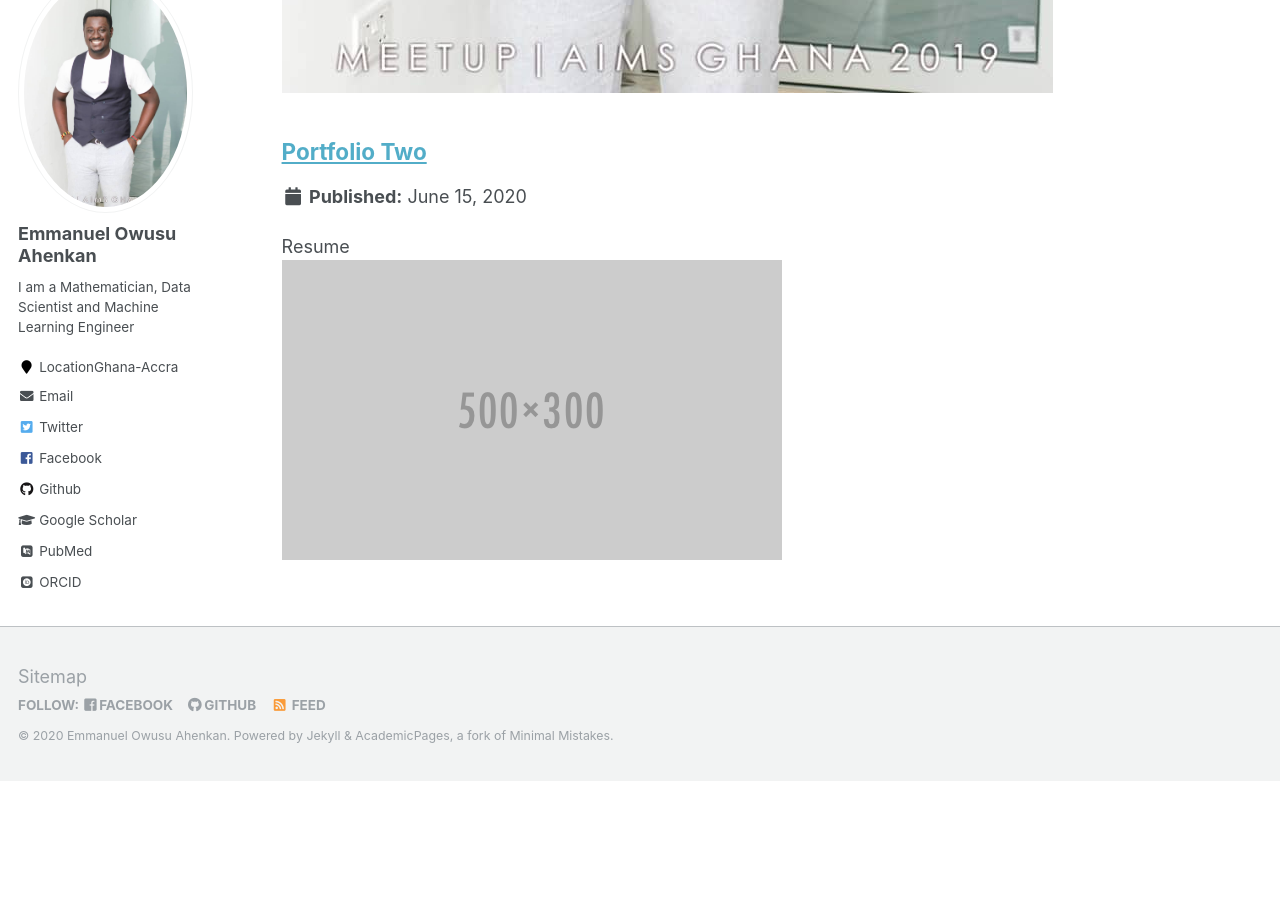
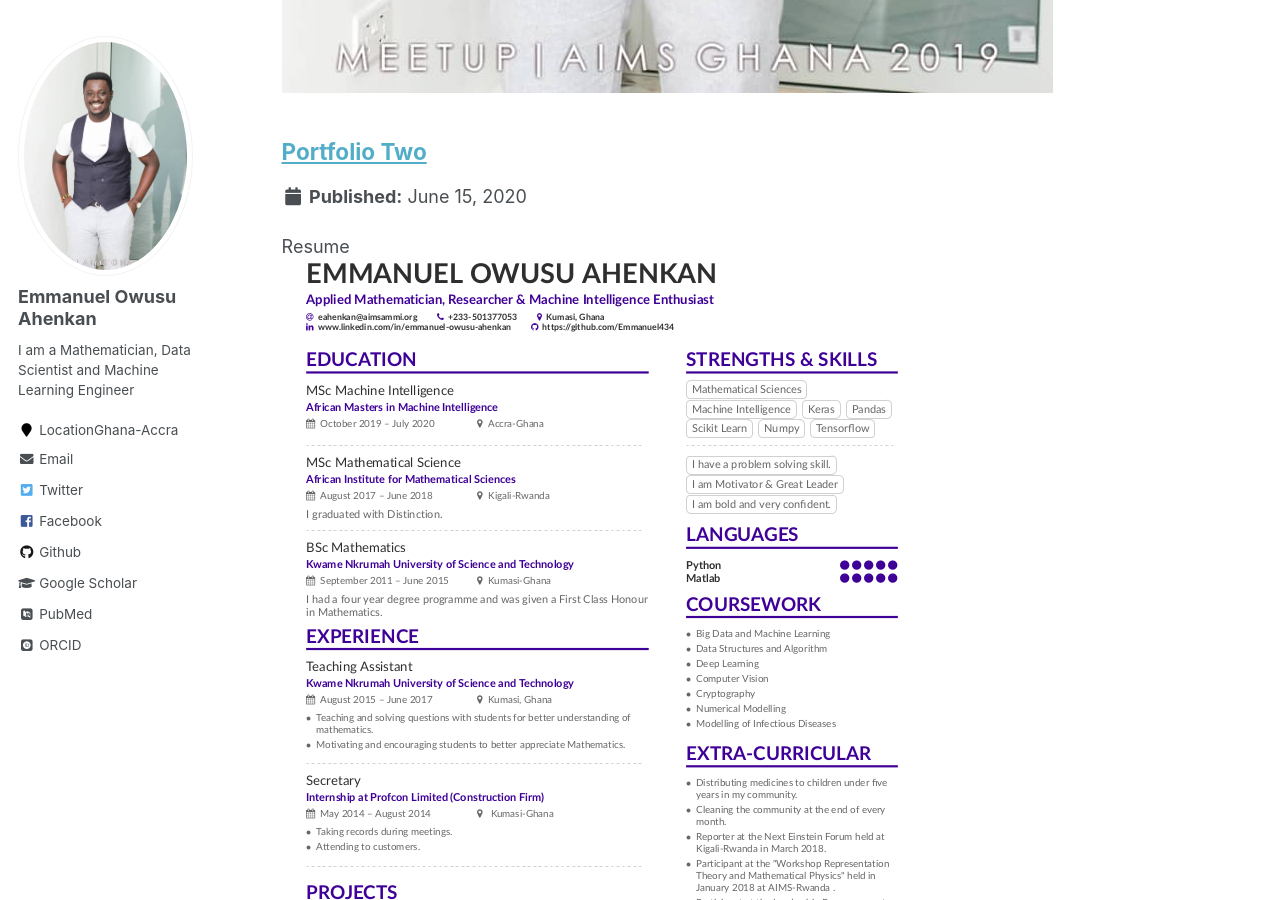
Before and after one commit to EmmanuelOwusu/EmmanuelOwusu.github.io, a Jekyll site: the page built from _pages/portfolio.html, in a window 1280 px wide and 900 px high, scrolled down 1301 px. Built offline with Jekyll 4.4.1, drawn with Linux system fonts in a browser that asks for light colours; some web fonts are replaced; before the commit the page ends 2082 px from its top, so only the background shows below that.

Commit message:
Updated Resume Two 2
Updated Resume Two 2

```diff
--- a/_portfolio/portfolio-2.html
+++ b/_portfolio/portfolio-2.html
@@ -1,5 +1,5 @@
 ---
 title: "Portfolio  Two"
-excerpt: "Resume <br/><img src='/images/500x300.png'>"
+excerpt: "Resume <br/><img src='/images/Resume.png'>"
 collection: portfolio
 ---
```
